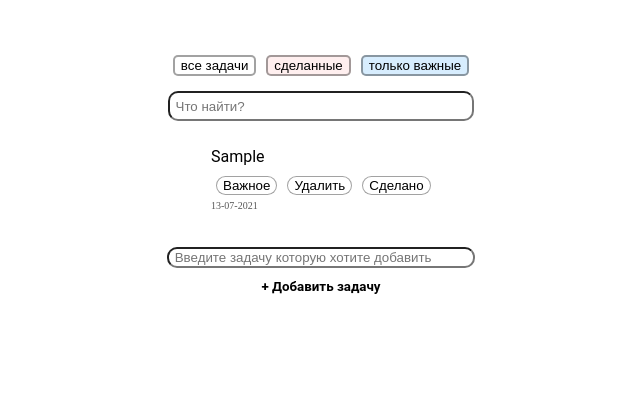
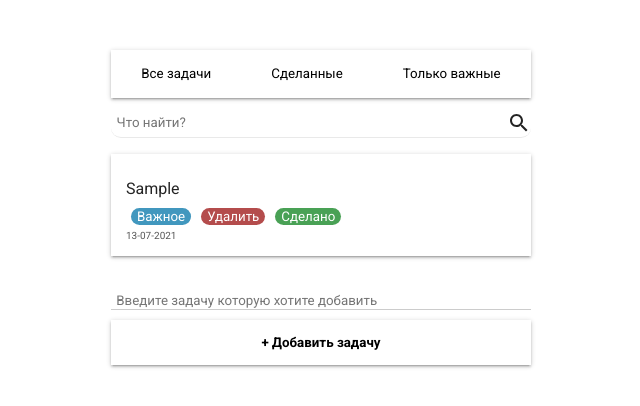
Before and after one commit to ZackTristen/ToDoListWithMobX, a React (Create React App) app: page / in a window 1280 px wide. Both pictures are taken after typing "Sample" into the empty fields and a click on the button "+ Добавить задачу". Shown: the top 406 px of the page, without its empty margins (319-959 px from the left). Built offline with nearby package versions, Linux system fonts and the light colour scheme.

Commit message:
изменены стили

```diff
--- a/src/components/add-todo-panel/add-todo-panel.scss
+++ b/src/components/add-todo-panel/add-todo-panel.scss
@@ -4,11 +4,12 @@
     justify-content: center;
     margin-top: 20px;
     overflow-wrap: break-word;
+    width: 100%;
 
 }
 
 .task_add_form {
-
+    width: 100%;
     display: flex;
     flex-direction: column;
     justify-content: center;
@@ -16,9 +17,7 @@
     margin: auto;
 }
 .textarea_task {
-
-    width: 300px;
-    border-radius: 10px;
+    border-bottom: 1px solid #ccc;
 }
 
 .textarea_task:focus {
@@ -29,10 +28,16 @@
     font-weight: bold;
     margin-top: 10px;
     background-color: rgba(255, 255, 255, 0);
+    box-shadow: 0 2px 2px 0 rgb(0 0 0 / 14%), 0 3px 1px -2px rgb(0 0 0 / 12%), 0 1px 5px 0 rgb(0 0 0 / 20%);
+    padding: 15px 30px;
+    transition: 150ms;
+    &:hover {
+        cursor: pointer;
+        background-color: rgb(233, 233, 233);
+    }
+
+    &:active {
+        background-color: #aaa;
+    }
 
 }
-.add_btn:hover {
-    transition-duration: 300ms;
-    // text-shadow: 0px 0px  5px black;
-    transform: scale(1.1);
-}
--- a/src/components/app/app.scss
+++ b/src/components/app/app.scss
@@ -1,5 +1,14 @@
+@import url('https://fonts.googleapis.com/css2?family=Roboto:wght@400;700&display=swap');
+@mixin main-font {
+    font-family: 'Roboto', sans-serif;
+}
+* {
+    box-sizing: border-box;
+}
 body {
     margin: 0;
+    @include main-font();
+    color: #242424;
 }
 li {
     list-style-type: none;
@@ -7,15 +16,17 @@ li {
     padding: 0;
   }
 
-button {
+button, input {
     border: none; outline: none;
+    @include main-font();
 }
 .app {
+    margin: auto;
     margin-top: 50px;
     margin-bottom: 100px;
     display: flex;
     flex-direction: column;
-    width: 100%;
+    width: 420px;
     align-items: center;
     justify-content: center;
 }
--- a/src/components/filter-panel/filter-panel.js
+++ b/src/components/filter-panel/filter-panel.js
@@ -7,9 +7,9 @@ const FilterPanel = () => {
     return (
         <div className='filter_container'>
             <div className='btn_container'>
-                <button className='btn_filter_all btn_filter' onClick={() => onToggleStatus('all')} type='submit'>все задачи</button>
-                <button className='btn_filter_done btn_filter' onClick={() => onToggleStatus('done')} type='submit'>cделанные</button>
-                <button className='btn_filter_important btn_filter' onClick={() => onToggleStatus('important')} type='submit'>только важные</button>
+                <button className='btn_filter_all btn_filter' onClick={() => onToggleStatus('all')} type='submit'>Все задачи</button>
+                <button className='btn_filter_done btn_filter' onClick={() => onToggleStatus('done')} type='submit'>Сделанные</button>
+                <button className='btn_filter_important btn_filter' onClick={() => onToggleStatus('important')} type='submit'>Только важные</button>
             </div>
 
             <div className='input_container'>
@@ -18,7 +18,7 @@ const FilterPanel = () => {
                     type='search'
                     placeholder=' Что найти?'
                     onChange={(e) => changeFiltering(e.target.value)} />
-
+                <svg xmlns="http://www.w3.org/2000/svg" height="24px" viewBox="0 0 24 24" width="24px" fill="#000000"><path d="M0 0h24v24H0V0z" fill="none"/><path d="M15.5 14h-.79l-.28-.27C15.41 12.59 16 11.11 16 9.5 16 5.91 13.09 3 9.5 3S3 5.91 3 9.5 5.91 16 9.5 16c1.61 0 3.09-.59 4.23-1.57l.27.28v.79l5 4.99L20.49 19l-4.99-5zm-6 0C7.01 14 5 11.99 5 9.5S7.01 5 9.5 5 14 7.01 14 9.5 11.99 14 9.5 14z"/></svg>
             </div>
         </div>
     )
--- a/src/components/filter-panel/filter-panel.scss
+++ b/src/components/filter-panel/filter-panel.scss
@@ -30,37 +30,35 @@ height: 30px;
     flex-wrap: wrap;
     justify-content: center;
     margin-bottom: 10px;
+    position: relative;
+    height: 48px;
+    width: 100%;
+    background-color: #fff;
+    white-space: nowrap;
+    box-shadow: 0 2px 2px 0 rgb(0 0 0 / 14%), 0 3px 1px -2px rgb(0 0 0 / 12%), 0 1px 5px 0 rgb(0 0 0 / 20%);
 }
 .btn_filter {
-    margin: 5px;
-    border-radius: 5px;
+    padding: 0 30px;
+    border-bottom: 2px solid rgb(255, 255, 255);
+    background-color: #fff;
+    &:hover {
+        border-bottom: 2px solid rgb(233, 233, 233);
+        background-color: rgb(223, 223, 223);
+        cursor: pointer;
     }
-.btn_filter:hover {
-    transition-duration: 500ms;
-    transform: scale(1.05);
+    &:active {
+        border-bottom: 2px solid rgb(255, 134, 134);
     }
-.btn_filter_done:active {
-    transition-duration: 500ms;
-    box-shadow: 0px 0px 5px 5px rgba(143, 102, 102, 0.158);
-}
-.btn_filter_all:active {
-    transition-duration: 500ms;
-    box-shadow: 0px 0px 5px 5px rgba(80, 77, 77, 0.158);
-}
-.btn_filter_important:active {
-    transition-duration: 500ms;
-    box-shadow: 0px 0px 5px 5px rgba(95, 153, 201, 0.158);
 }
 
-.btn_filter_all {
-    border: 2px solid rgba(0, 0, 0, 0.363);
-    background-color: rgb(255, 255, 255);
+.input_container {
+    position: relative;
+    svg {
+        position: absolute;
+        right: 0;
+        fill: #242424;
     }
-.btn_filter_done{
-    border: 2px solid rgba(0, 0, 0, 0.363);
-    background-color: rgba(255, 211, 211, 0.37);
+    input {
+        border-bottom: 1px solid rgb(233, 233, 233);
     }
-.btn_filter_important {
-    border: 2px solid rgba(0, 0, 0, 0.363);
-    background-color: rgba(148, 206, 253, 0.37);
 }
--- a/src/components/item-list/item-list.scss
+++ b/src/components/item-list/item-list.scss
@@ -1,4 +1,8 @@
 .item_list {
-    width: 300px;
+    width: 100%;
+    ul {
+        padding: 0;
+        width: 100%;
+    }
     word-wrap: break-word;
 }
--- a/src/components/item/item.scss
+++ b/src/components/item/item.scss
@@ -24,12 +24,13 @@
     font-family: 'Roboto', sans-serif;
 }
 .item_container {
-
-    margin: auto;
+    box-shadow: 0 2px 2px 0 rgb(0 0 0 / 14%), 0 3px 1px -2px rgb(0 0 0 / 12%), 0 1px 5px 0 rgb(0 0 0 / 20%);
+    width: 100%;
     display: flex;
     flex-direction: column;
     align-content: center;
     justify-content: center;
+    padding: 15px;
 }
 
 .btn_flag_container {
@@ -43,19 +44,19 @@
 .important_btn, .delete_btn, .done_btn {
     margin: 5px;
     border-radius: 10px;
+    color: #fff;
+    cursor: pointer;
 }
 .important_btn {
-    border: 1px solid rgba(0, 0, 0, 0.363);
     background-color: rgb(255, 255, 255);
+    background-color: rgb(65, 151, 190);
 
 }
 .delete_btn {
-    border: 1px solid rgba(0, 0, 0, 0.363);
-    background-color: rgb(255, 255, 255);
+    background-color: rgb(180, 76, 76);
 }
 .done_btn {
-    border: 1px solid rgba(0, 0, 0, 0.363);
-    background-color: rgb(255, 255, 255);
+    background-color: rgb(73, 161, 85);
 }
 .important_btn:active, .delete_btn:active, .done_btn:active {
     transition-duration: 200ms;
```
Lines whose indentation alone changed are shown as unchanged.
